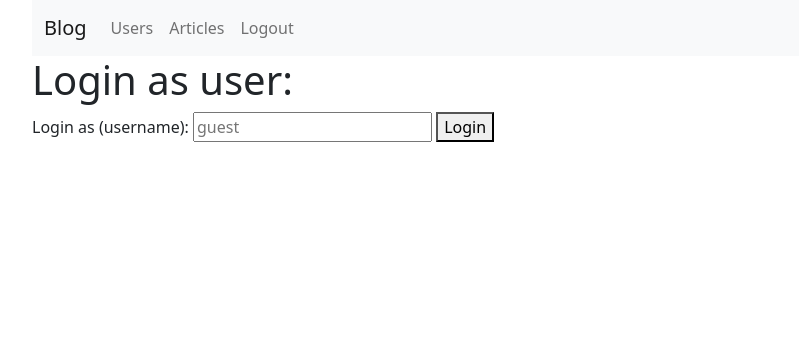
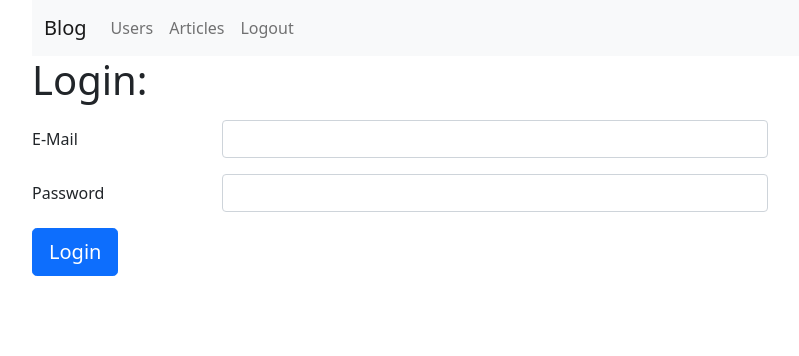
Before and after one commit to GDI19/GB_blog, a Flask app: template blog/templates/auth/login.html in a window 1280 px wide. Shown: the top 356 px of the page, without its empty margins (50-849 px from the left). Run offline with Flask 3, Linux system fonts and the light colour scheme; the template is opened without the code that fills it: values named after a table or form of the project are taken from there, others are empty; the visitor is signed in with stand-in values (Sample User, id 1); some libraries are stand-ins or nearby versions.

Commit message:
add login

```diff
--- a/blog/forms/user.py
+++ b/blog/forms/user.py
@@ -6,7 +6,7 @@ class UserBaseForm(FlaskForm):
     username = StringField("username", [validators.DataRequired()],)
     first_name = StringField("First Name")
     last_name = StringField("Last name")
-    email = StringField("E-mail", [validators.DataRequired(), validators.Email()], filters=[lambda data: data and data.lower()], )
+    email = StringField("E-mail", [validators.DataRequired(), validators.Email()], filters=[lambda data: data and data.lower()])
 
 
 
@@ -14,3 +14,9 @@ class RegistrationForm(UserBaseForm):
     password = PasswordField("Password", [validators.DataRequired(), validators.EqualTo("confirm_password", message="Passwords must match")])
     confirm_password = PasswordField("Repeat Password", [validators.DataRequired()])
     submit = SubmitField("Register")
+
+
+class LoginForm(FlaskForm):
+    email = StringField('E-Mail', [validators.DataRequired(), validators.Email()], filters=[lambda data: data and data.lower()])
+    password = PasswordField('Password', [validators.DataRequired()])
+    submit = SubmitField('Login')
--- a/blog/templates/auth/login.html
+++ b/blog/templates/auth/login.html
@@ -1,12 +1,13 @@
 {% extends 'base.html' %}
+{% from 'macro/formhelper.html' import render_field  %}
 
 
 {% block title %}
-    Login as
+    Login
 {% endblock %}
 
 {% block content %}
-    <h1>Login as user:</h1>
+    <h1>Login:</h1>
     {% if error %}
         <div class="alert alert-danger" role="alert">
         {{ error }}
@@ -14,14 +15,11 @@
     {% endif %}
 
     <form method="post">
-        <label for="input-username">Login as (username):</label>
-        <input
-            id="input-username"
-            type="text"
-            name="username"
-            placeholder="guest"
-            required
-        >
-        <button type="submit">Login</button>
+        {{ form.csrf_token() }}
+
+        {% for field in ['email', 'password']%}
+            {{ render_field(form[field]) }}
+        {% endfor %}
+        <div>{{form.submit(class="btn btn-primary btn-lg") }}</div>
     </form>
 {% endblock %}
--- a/blog/views/auth.py
+++ b/blog/views/auth.py
@@ -2,7 +2,7 @@ from flask import Blueprint, current_app, render_template, request, redirect, ur
 from flask_login import LoginManager, current_user, login_user, logout_user, login_required
 from sqlalchemy.exc import IntegrityError
 
-from blog.forms.user import RegistrationForm
+from blog.forms.user import RegistrationForm, LoginForm
 from blog.models import User
 from blog.models.database import db
 
@@ -23,10 +23,10 @@ def unauthorized():
     return redirect(url_for("auth_app.login"))
 
 
-@auth_app.route('/signup/', method=['GET', 'POST'], endpoint='signup')
+@auth_app.route('/signup/', methods=['GET', 'POST'], endpoint='signup')
 def signup():
     if current_user.is_authenticated:
-        return redirect('index')
+        return redirect(url_for('index'))
 
     error = None
     form = RegistrationForm(request.form)
@@ -55,14 +55,28 @@ def signup():
             current_app.logger.info("Created user %s", user)
             login_user(user)
             return redirect(url_for("index"))
+
     return render_template("auth/register.html", form=form, error=error)
 
 
 
 @auth_app.route('/login/', methods=['GET', 'POST'], endpoint='login')
 def login():
-    login_user()
-    return redirect(url_for('index'))
+    if current_user.is_authenticated:
+        return redirect(url_for('index'))
+
+    error = None
+    form = LoginForm(request.form)
+    if request.method == "POST" and form.validate_on_submit():
+        user = User.query.filter_by(email=form.email.data).one_or_none()
+        if user and user.validate_password(form.password.data):
+            login_user(user)
+            return redirect(url_for('index'))
+        else:
+            error = 'invalid username or password'
+
+
+    return render_template('auth/login.html', form=form, error=error)
 
 
 @auth_app.route('/logout/', endpoint='logout')
```
